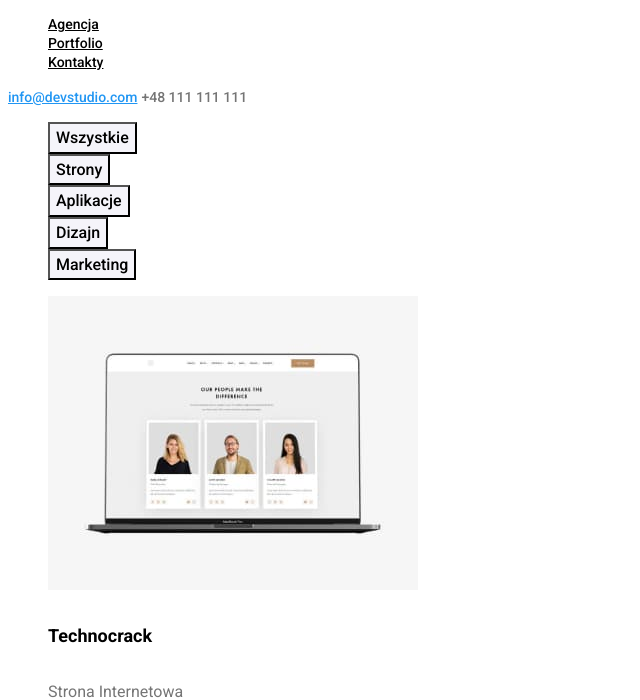
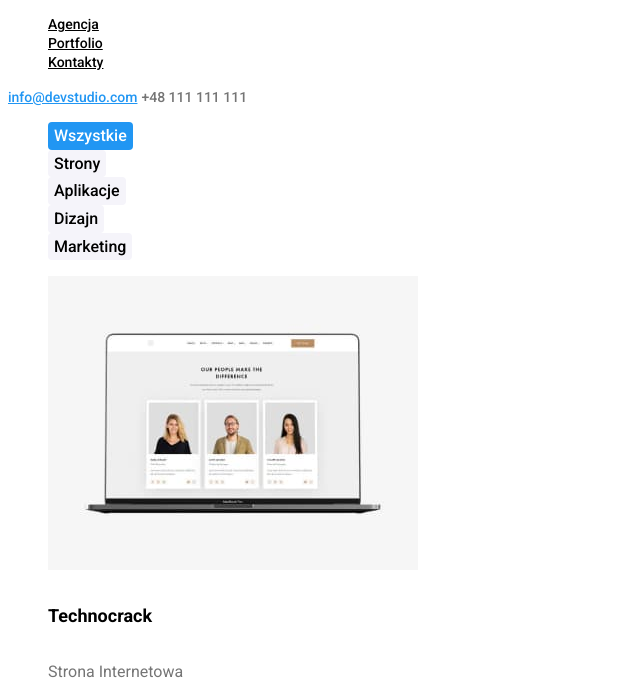
Before and after one commit to RafalCeglinsk/goit-markup-hw-02, a plain HTML site: page portfolio.html in a window 1280 px wide. In both pictures the pointer is over the button "Wszystkie". Shown: the part 41-741 px from the top of the page, without its empty margins (0-640 px from the left). Drawn offline with Linux system fonts and the light colour scheme.

Commit message:
update hw2

```diff
--- a/css/style.css
+++ b/css/style.css
@@ -124,6 +124,10 @@ body {
 	color: var(--text-color-white);
 	cursor: pointer;
 }
+.filter:hover {
+	background-color: var(--hover-color-blue);
+	color: var(--text-color-white);
+}
 .filter:focus {
 	background-color: var(--focus-color-blue);
 	box-shadow: 1px 0px var(--focus-color-blue);
@@ -137,6 +141,8 @@ body {
 	line-height: 1.6;
 	background-color: var(--background-color-white);
 	color: var(--text-color-black);
+	border: 1px;
+	border-radius: 4px;
 }
 img:hover {
 	border: 1px solid;
```
